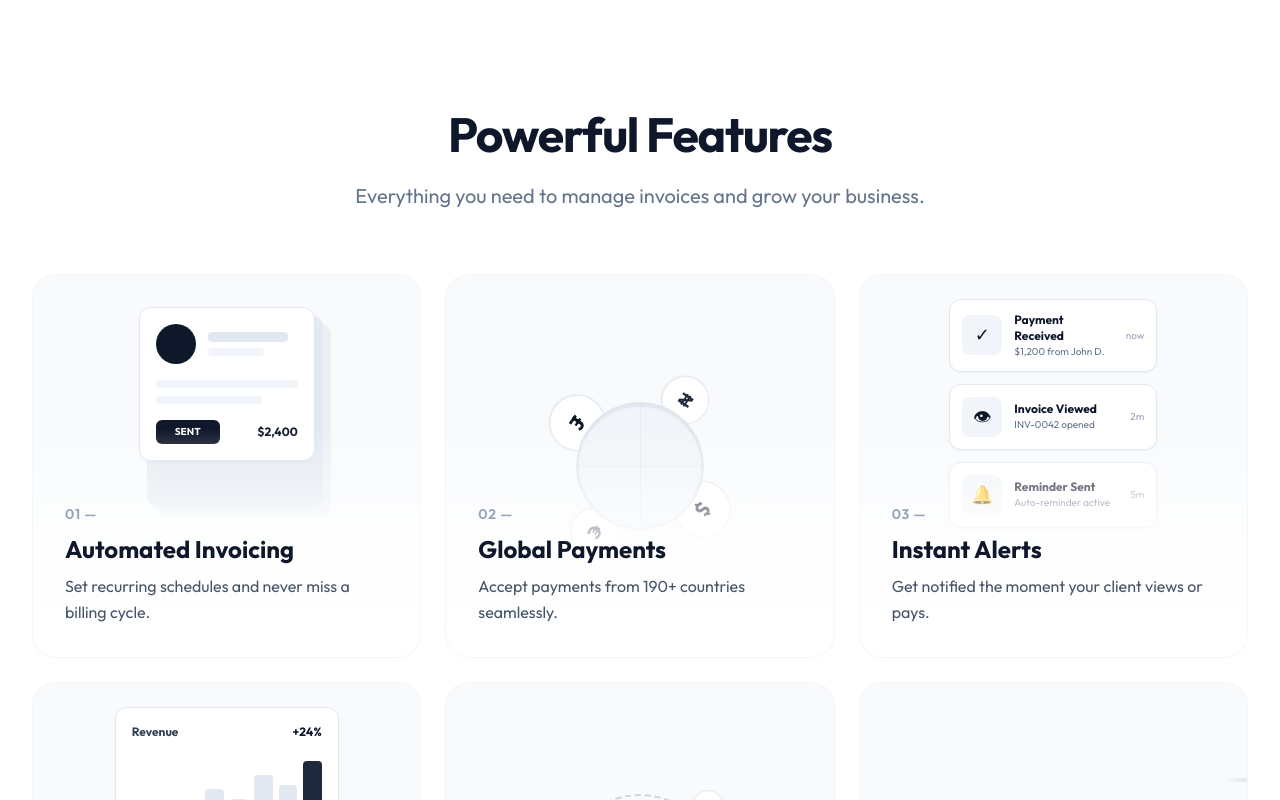
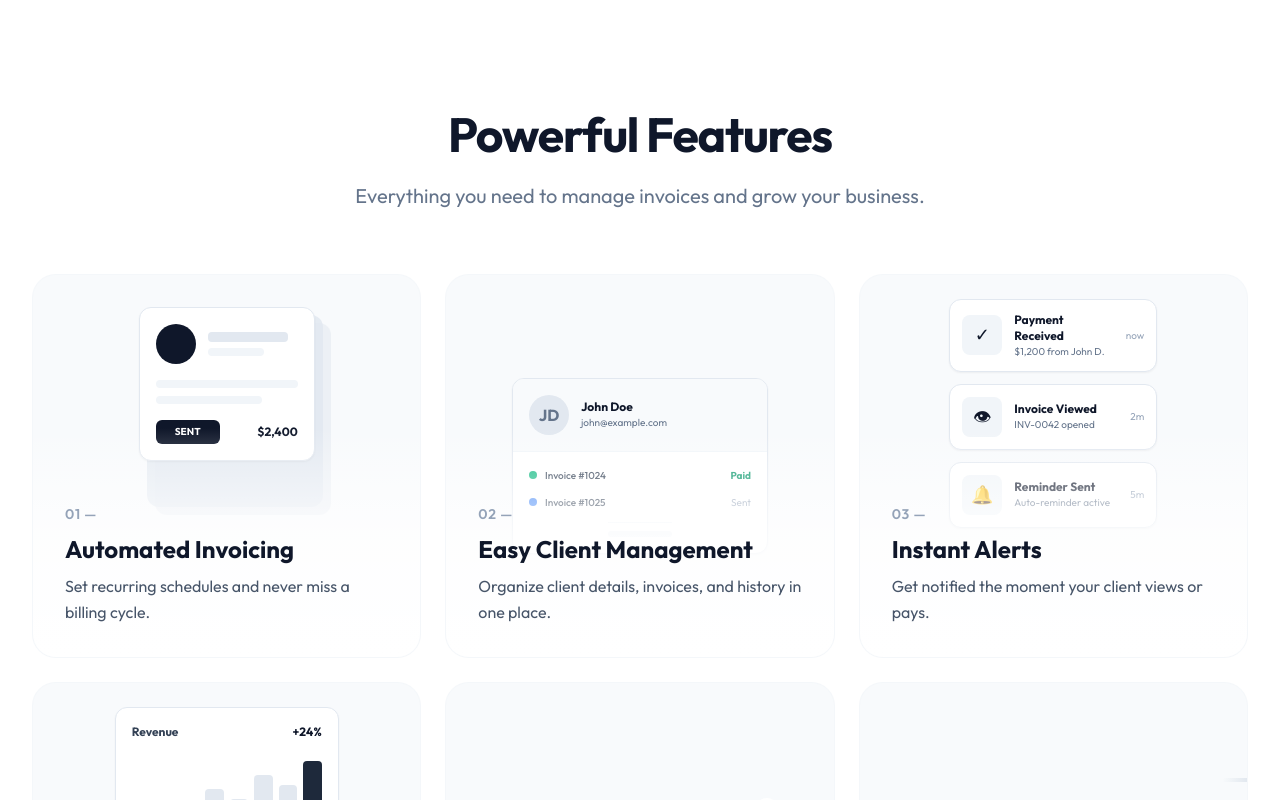
Before and after one commit to TemitopeGX/billio, a Next.js app: page / in a window 1280 px wide. Shown: the part 2000-2800 px from the top of the page. Built offline with nearby package versions, Linux system fonts and the light colour scheme; no server answers.

Commit message:
feat: Introduce comprehensive user and company settings, subscription management, and marketing content sections.

```diff
--- a/next.config.ts
+++ b/next.config.ts
@@ -8,7 +8,11 @@ const nextConfig: NextConfig = {
     remotePatterns: [
       {
         protocol: 'https',
-        hostname: 'api.dicebear.com',
+        hostname: 'images.unsplash.com',
+      },
+      {
+        protocol: 'https',
+        hostname: 'upload.wikimedia.org',
       },
     ],
   },
--- a/src/components/sections/Features.tsx
+++ b/src/components/sections/Features.tsx
@@ -46,31 +46,58 @@ const features = [
     },
     {
         number: "02",
-        title: "Global Payments",
-        description: "Accept payments from 190+ countries seamlessly.",
+        title: "Easy Client Management",
+        description: "Organize client details, invoices, and history in one place.",
         visual: (
             <>
-                {/* Currency orbs */}
+                {/* Client Profile Card */}
                 <div className="absolute inset-0 flex items-center justify-center">
-                    <div className="relative w-48 h-48">
-                        {/* Orbiting currencies */}
-                        <motion.div
-                            animate={{ rotate: 360 }}
-                            transition={{ duration: 20, repeat: Infinity, ease: "linear" }}
-                            className="absolute inset-0"
-                        >
-                            <div className="absolute -top-2 left-1/2 -translate-x-1/2 h-14 w-14 rounded-full bg-white border border-slate-200 shadow-sm flex items-center justify-center text-xl font-bold text-slate-900">$</div>
-                            <div className="absolute top-1/2 -right-2 -translate-y-1/2 h-12 w-12 rounded-full bg-white border border-slate-200 shadow-sm flex items-center justify-center text-lg font-bold text-slate-800">€</div>
-                            <div className="absolute -bottom-2 left-1/2 -translate-x-1/2 h-14 w-14 rounded-full bg-white border border-slate-200 shadow-sm flex items-center justify-center text-xl font-bold text-slate-900">£</div>
-                            <div className="absolute top-1/2 -left-2 -translate-y-1/2 h-12 w-12 rounded-full bg-white border border-slate-200 shadow-sm flex items-center justify-center text-lg font-bold text-slate-800">₦</div>
-                        </motion.div>
-                        {/* Center globe */}
-                        <div className="absolute inset-8 rounded-full bg-slate-100 border border-slate-200 shadow-inner flex items-center justify-center">
-                            <div className="w-full h-full rounded-full border-2 border-slate-300/30 relative overflow-hidden">
-                                <div className="absolute inset-0 border-t-2 border-slate-300/30 rounded-full"></div>
-                                <div className="absolute top-1/2 left-0 right-0 h-px bg-slate-300/30"></div>
-                                <div className="absolute top-0 bottom-0 left-1/2 w-px bg-slate-300/30"></div>
+                    <div className="w-64 bg-white border border-slate-200 rounded-xl shadow-sm overflow-hidden">
+                        {/* Header */}
+                        <div className="bg-slate-50 p-4 border-b border-slate-100 flex items-center gap-3">
+                            <div className="h-10 w-10 rounded-full bg-slate-200 flex items-center justify-center text-slate-500 font-bold">JD</div>
+                            <div>
+                                <div className="text-xs font-bold text-slate-900">John Doe</div>
+                                <div className="text-[10px] text-slate-500">john@example.com</div>
                             </div>
+                        </div>
+                        {/* Activity List */}
+                        <div className="p-4 space-y-3">
+                            {/* Animated Items */}
+                            <motion.div
+                                initial={{ x: -10, opacity: 0 }}
+                                whileInView={{ x: 0, opacity: 1 }}
+                                transition={{ delay: 0.2 }}
+                                className="flex items-center justify-between"
+                            >
+                                <div className="flex items-center gap-2">
+                                    <div className="h-2 w-2 rounded-full bg-emerald-500"></div>
+                                    <span className="text-[10px] font-medium text-slate-700">Invoice #1024</span>
+                                </div>
+                                <span className="text-[10px] text-emerald-600 font-bold">Paid</span>
+                            </motion.div>
+
+                            <motion.div
+                                initial={{ x: -10, opacity: 0 }}
+                                whileInView={{ x: 0, opacity: 1 }}
+                                transition={{ delay: 0.4 }}
+                                className="flex items-center justify-between"
+                            >
+                                <div className="flex items-center gap-2">
+                                    <div className="h-2 w-2 rounded-full bg-blue-500"></div>
+                                    <span className="text-[10px] font-medium text-slate-700">Invoice #1025</span>
+                                </div>
+                                <span className="text-[10px] text-slate-400">Sent</span>
+                            </motion.div>
+
+                            <motion.div
+                                initial={{ width: 0 }}
+                                whileInView={{ width: "4rem" }}
+                                transition={{ delay: 0.6, duration: 0.5 }}
+                                className="mt-2 pt-2 border-t border-slate-100 flex justify-center mx-auto"
+                            >
+                                <div className="h-1.5 w-full bg-slate-100 rounded-full"></div>
+                            </motion.div>
                         </div>
                     </div>
                 </div>
@@ -170,39 +197,64 @@ const features = [
     },
     {
         number: "05",
-        title: "Bank-Grade Security",
-        description: "256-bit encryption protects every transaction.",
+        title: "Quote to Invoice",
+        description: "Convert approved quotes into invoices with one click.",
         visual: (
             <>
-                {/* Security visualization */}
+                {/* Visual showing conversion flow */}
                 <div className="absolute inset-0 flex items-center justify-center">
-                    <div className="relative">
-                        {/* Outer ring */}
+                    <div className="flex items-center gap-4 relative">
+                        {/* Quote Doc */}
                         <motion.div
-                            animate={{ rotate: 360 }}
-                            transition={{ duration: 30, repeat: Infinity, ease: "linear" }}
-                            className="absolute inset-0 w-40 h-40 rounded-full border-2 border-dashed border-slate-300"
-                        ></motion.div>
-                        {/* Middle ring */}
+                            initial={{ y: 0 }}
+                            animate={{ y: [0, -5, 0] }}
+                            transition={{ duration: 4, repeat: Infinity, ease: "easeInOut" }}
+                            className="w-24 h-32 bg-white border border-slate-200 rounded-lg shadow-sm p-3 relative transform -rotate-6"
+                        >
+                            <div className="h-1.5 w-8 bg-slate-200 rounded mb-2"></div>
+                            <div className="space-y-1.5 mb-2">
+                                <div className="h-1 w-full bg-slate-100 rounded"></div>
+                                <div className="h-1 w-full bg-slate-100 rounded"></div>
+                                <div className="h-1 w-2/3 bg-slate-100 rounded"></div>
+                            </div>
+                            <div className="absolute top-2 right-2 text-[8px] font-bold text-slate-400">QUOTE</div>
+                        </motion.div>
+
+                        {/* Arrow */}
+                        <div className="bg-slate-100 rounded-full p-2 z-10">
+                            <svg className="w-6 h-6 text-slate-900" fill="none" viewBox="0 0 24 24" stroke="currentColor" strokeWidth={2}>
+                                <path strokeLinecap="round" strokeLinejoin="round" d="M13 7l5 5m0 0l-5 5m5-5H6" />
+                            </svg>
+                        </div>
+
+                        {/* Invoice Doc */}
                         <motion.div
-                            animate={{ rotate: -360 }}
-                            transition={{ duration: 20, repeat: Infinity, ease: "linear" }}
-                            className="absolute inset-4 rounded-full border-2 border-slate-200"
-                        ></motion.div>
-                        {/* Shield center */}
-                        <div className="relative w-40 h-40 flex items-center justify-center">
-                            <div className="h-20 w-20 rounded-2xl bg-slate-900 shadow-xl flex items-center justify-center">
-                                <svg className="h-10 w-10 text-white" fill="none" viewBox="0 0 24 24" stroke="currentColor" strokeWidth={1.5}>
-                                    <path strokeLinecap="round" strokeLinejoin="round" d="M9 12.75L11.25 15 15 9.75m-3-7.036A11.959 11.959 0 013.598 6 11.99 11.99 0 003 9.749c0 5.592 3.824 10.29 9 11.623 5.176-1.332 9-6.03 9-11.622 0-1.31-.21-2.571-.598-3.751h-.152c-3.196 0-6.1-1.248-8.25-3.285z" />
-                                </svg>
+                            initial={{ y: 0 }}
+                            animate={{ y: [0, -5, 0] }}
+                            transition={{ duration: 4, repeat: Infinity, ease: "easeInOut", delay: 1 }}
+                            className="w-24 h-32 bg-slate-900 border border-slate-800 rounded-lg shadow-lg p-3 relative transform rotate-6 text-white"
+                        >
+                            <div className="h-1.5 w-8 bg-slate-600 rounded mb-2"></div>
+                            <div className="space-y-1.5 mb-2">
+                                <div className="h-1 w-full bg-slate-800 rounded"></div>
+                                <div className="h-1 w-full bg-slate-800 rounded"></div>
+                                <div className="h-1 w-2/3 bg-slate-800 rounded"></div>
                             </div>
-                            {/* Checkmark badge */}
-                            <div className="absolute -top-1 -right-1 h-8 w-8 rounded-full bg-white border border-slate-200 flex items-center justify-center shadow-lg">
-                                <svg className="h-4 w-4 text-slate-900" fill="none" viewBox="0 0 24 24" stroke="currentColor" strokeWidth={3}>
+                            {/* Floating check */}
+                            <motion.div
+                                initial={{ scale: 0 }}
+                                whileInView={{ scale: 1 }}
+                                transition={{ delay: 0.5, type: "spring" }}
+                                className="absolute -top-2 -right-2 h-6 w-6 bg-emerald-500 rounded-full flex items-center justify-center border-2 border-white"
+                            >
+                                <svg className="w-3 h-3 text-white" fill="none" viewBox="0 0 24 24" stroke="currentColor" strokeWidth={3}>
                                     <path strokeLinecap="round" strokeLinejoin="round" d="M5 13l4 4L19 7" />
                                 </svg>
+                            </motion.div>
+                            <div className="absolute bottom-3 left-3 right-3 h-6 bg-slate-800 rounded flex items-center justify-center">
+                                <span className="text-[8px] font-bold text-white">INVOICE</span>
                             </div>
-                        </div>
+                        </motion.div>
                     </div>
                 </div>
             </>
--- a/src/components/sections/Pricing.tsx
+++ b/src/components/sections/Pricing.tsx
@@ -1,59 +1,46 @@
 "use client";
 
-import { useState } from "react";
+import { useState, useEffect } from "react";
 import { motion } from "framer-motion";
-import { Check } from "lucide-react";
+import { Check, Loader2 } from "lucide-react";
 import { useRouter } from "next/navigation";
 import { useAuth } from "@/contexts/auth-context";
+import api from "@/lib/api";
 
-const plans = [
-  {
-    name: "Free",
-    slug: "free",
-    price: 0,
-    description: "Perfect for freelancers just starting out.",
-    features: [
-      "5 Invoices / month",
-      "3 Clients",
-      "Basic reporting",
-      "Email support"
-    ],
-    highlight: false
-  },
-  {
-    name: "Starter",
-    slug: "starter",
-    price: 3000,
-    description: "Great for growing small businesses.",
-    features: [
-      "50 Invoices / month",
-      "20 Clients",
-      "PDF Export",
-      "Payment Tracking",
-      "Priority Support"
-    ],
-    highlight: true
-  },
-  {
-    name: "Enterprise",
-    slug: "enterprise",
-    price: 15000,
-    description: "For established businesses needing full power.",
-    features: [
-      "Unlimited Invoices",
-      "Unlimited Clients",
-      "Advanced Analytics",
-      "Custom Branding",
-      "Multi-user Access"
-    ],
-    highlight: false
+interface Plan {
+  id: string;
+  name: string;
+  slug: string;
+  description?: string;
+  price: string;
+  interval: string;
+  billing_period?: string;
+  features: string[];
 }
-];
 
 export default function Pricing() {
   const [isAnnual, setIsAnnual] = useState(false);
+  const [plans, setPlans] = useState<Plan[]>([]);
+  const [isLoading, setIsLoading] = useState(true);
   const router = useRouter();
   const { user } = useAuth();
+
+  useEffect(() => {
+    const fetchPlans = async () => {
+      try {
+        const response = await api.get('/subscriptions/plans');
+        // Handle different possible response structures
+        const fetchedPlans = response.data?.data?.plans || response.data?.data || [];
+        setPlans(fetchedPlans);
+      } catch (error) {
+        console.error("Failed to fetch plans:", error);
+      } finally {
+        setIsLoading(false);
+      }
+    };
+
+    fetchPlans();
+  }, []);
 
   const handlePlanSelect = (slug: string) => {
     if (user) {
@@ -62,6 +49,20 @@ export default function Pricing() {
       router.push(`/auth/register?plan=${slug}`);
     }
   };
+
+  const displayedPlans = plans.filter(p => {
+    // Show free plan always? Or maybe Free doesn't have a billing period in DB
+    if (p.name === 'Free') return true;
+
+    // Check billing period or interval
+    const cycle = isAnnual ? 'yearly' : 'monthly';
+    return (p.billing_period === cycle || p.interval === cycle);
+  }).sort((a, b) => {
+    // Ensure Free is first, then ordered by price
+    if (Number(a.price) === 0) return -1;
+    if (Number(b.price) === 0) return 1;
+    return Number(a.price) - Number(b.price);
+  });
 
   return (
     <section id="pricing" className="py-32 bg-white relative overflow-hidden">
@@ -90,48 +91,66 @@ export default function Pricing() {
               />
             </button>
             <span className={`text-sm font-semibold ${isAnnual ? 'text-slate-900' : 'text-slate-500'}`}>
-              Yearly <span className="text-green-600 ml-1 font-bold">(Save 20%)</span>
+              Yearly <span className="text-emerald-600 ml-1 font-bold">(Save 17%)</span>
             </span>
           </div>
         </div>
 
         {/* Pricing Grid */}
         <div className="grid grid-cols-1 md:grid-cols-3 gap-8 max-w-7xl mx-auto">
-          {plans.map((plan, index) => (
+          {isLoading ? (
+            <div className="col-span-3 flex justify-center py-12">
+              <Loader2 className="w-8 h-8 animate-spin text-slate-400" />
+            </div>
+          ) : displayedPlans.map((plan, index) => {
+            const isPopular = plan.name === 'Starter';
+            const highlight = isPopular;
+
+            return (
               <motion.div
-              key={index}
+                key={plan.id || index}
                 initial={{ opacity: 0, y: 30 }}
                 whileInView={{ opacity: 1, y: 0 }}
                 viewport={{ once: true }}
                 transition={{ delay: index * 0.1 }}
-              className={`relative rounded-[2rem] p-8 flex flex-col ${plan.highlight
-                ? 'bg-slate-900 text-white ring-4 ring-slate-900/5 transform md:-translate-y-4'
+                className={`relative rounded-[2rem] p-8 flex flex-col ${highlight
+                  ? 'bg-slate-900 text-white ring-4 ring-slate-900/5 transform md:-translate-y-4 shadow-xl'
                   : 'bg-white text-slate-900 border border-slate-200'
                   }`}
               >
+                {isPopular && (
+                  <div className="absolute top-0 right-0 left-0 mx-auto w-max -mt-3 bg-slate-900 text-white text-xs font-bold px-3 py-1 rounded-full border border-slate-800">
+                    MOST POPULAR
+                  </div>
+                )}
+
                 <div className="mb-8">
-                <h3 className={`text-xl font-bold mb-2 ${plan.highlight ? 'text-white' : 'text-slate-900'}`}>
+                  <h3 className={`text-xl font-bold mb-2 ${highlight ? 'text-white' : 'text-slate-900'}`}>
                     {plan.name}
                   </h3>
-                <p className={`text-sm ${plan.highlight ? 'text-slate-400' : 'text-slate-500'}`}>
-                  {plan.description}
+                  <p className={`text-sm ${highlight ? 'text-slate-400' : 'text-slate-500'}`}>
+                    {plan.description || "The perfect plan for you."}
                   </p>
                 </div>
 
                 <div className="mb-8 flex items-baseline">
                   <span className="text-4xl lg:text-5xl font-bold tracking-tight">
-                  {plan.price === 0 ? 'Free' : `₦${(isAnnual ? Math.round(plan.price * 12 * 0.8 / 12) : plan.price).toLocaleString()}`}
+                    {Number(plan.price) === 0 ? 'Free' : `₦${Number(plan.price).toLocaleString()}`}
                   </span>
-                <span className={`ml-2 text-sm font-semibold ${plan.highlight ? 'text-slate-400' : 'text-slate-500'}`}>/mo</span>
+                  {Number(plan.price) !== 0 && (
+                    <span className={`ml-2 text-sm font-semibold ${highlight ? 'text-slate-400' : 'text-slate-500'}`}>
+                      /{isAnnual ? 'yr' : 'mo'}
+                    </span>
+                  )}
                 </div>
 
                 <div className="space-y-4 mb-8 flex-1">
-                {plan.features.map((feature, i) => (
+                  {plan.features.slice(0, 6).map((feature, i) => (
                     <div key={i} className="flex items-start gap-3">
-                    <div className={`mt-0.5 rounded-full p-0.5 ${plan.highlight ? 'bg-slate-800' : 'bg-slate-100'}`}>
-                      <Check className={`w-3.5 h-3.5 ${plan.highlight ? 'text-white' : 'text-slate-900'}`} />
+                      <div className={`mt-0.5 rounded-full p-0.5 ${highlight ? 'bg-slate-800' : 'bg-slate-100'}`}>
+                        <Check className={`w-3.5 h-3.5 ${highlight ? 'text-white' : 'text-slate-900'}`} />
                       </div>
-                    <span className={`text-sm ${plan.highlight ? 'text-slate-300' : 'text-slate-600'}`}>
+                      <span className={`text-sm ${highlight ? 'text-slate-300' : 'text-slate-600'}`}>
                         {feature}
                       </span>
                     </div>
@@ -140,15 +159,16 @@ export default function Pricing() {
 
                 <button
                   onClick={() => handlePlanSelect(plan.slug)}
-                className={`w-full py-4 rounded-xl font-bold transition-all text-sm ${plan.highlight
+                  className={`w-full py-4 rounded-xl font-bold transition-all text-sm ${highlight
                     ? 'bg-white text-slate-900 hover:bg-slate-100'
                     : 'bg-slate-900 text-white hover:bg-slate-800'
                     }`}
                 >
-                {plan.price === 0 ? "Get Started" : `Choose ${plan.name}`}
+                  {Number(plan.price) === 0 ? "Get Started" : `Choose ${plan.name}`}
                 </button>
               </motion.div>
-          ))}
+            );
+          })}
         </div>
 
         <div className="mt-20 text-center">
```
Also changed, not shown: src/app/dashboard/settings/billing/page.tsx (+73 -6 lines), src/app/dashboard/settings/page.tsx (+78 -28 lines), src/components/sections/Hero.tsx (+13 -3 lines), src/components/sections/Testimonials.tsx (+6 -6 lines). Lines whose indentation alone changed are shown as unchanged.
